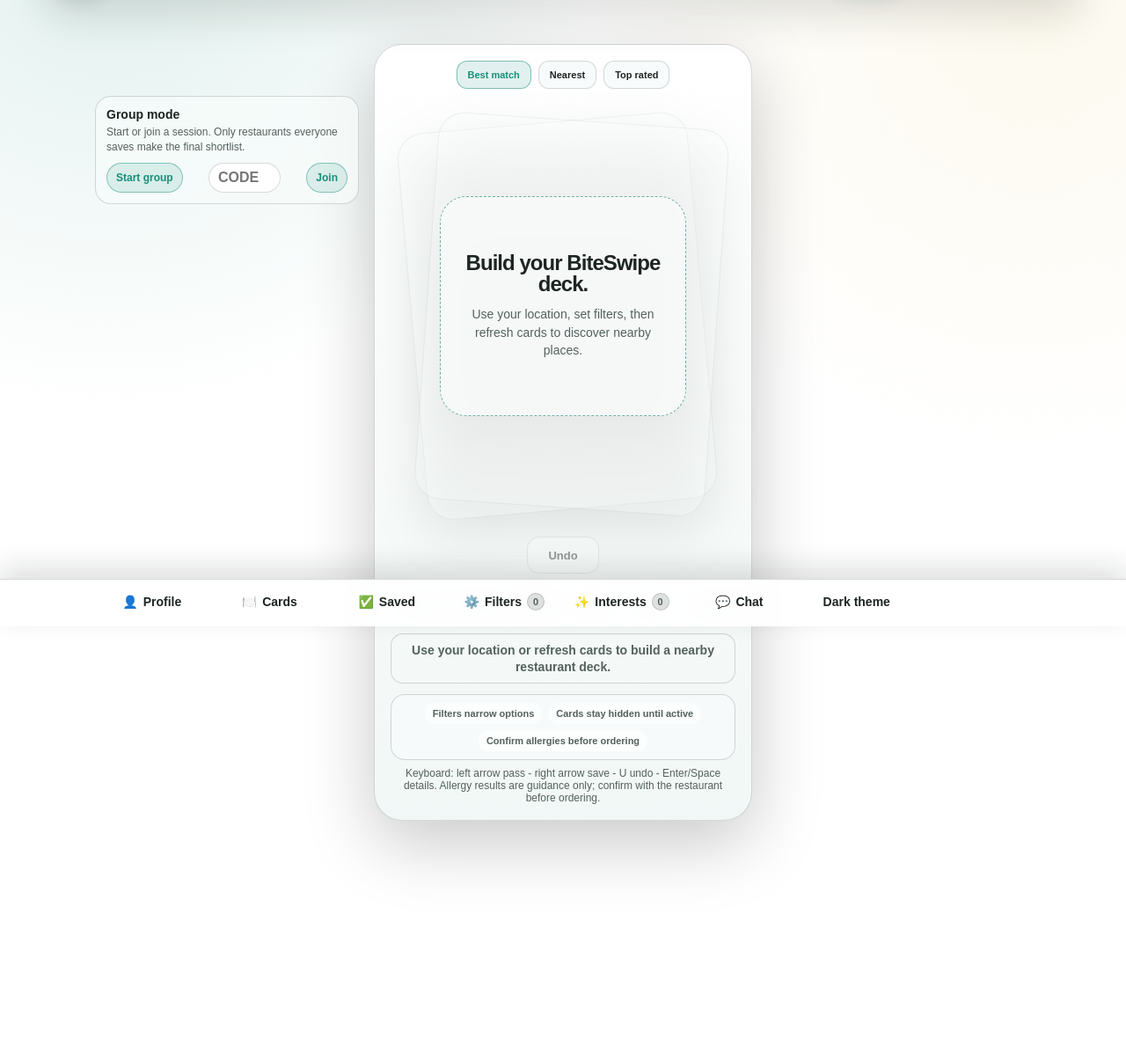
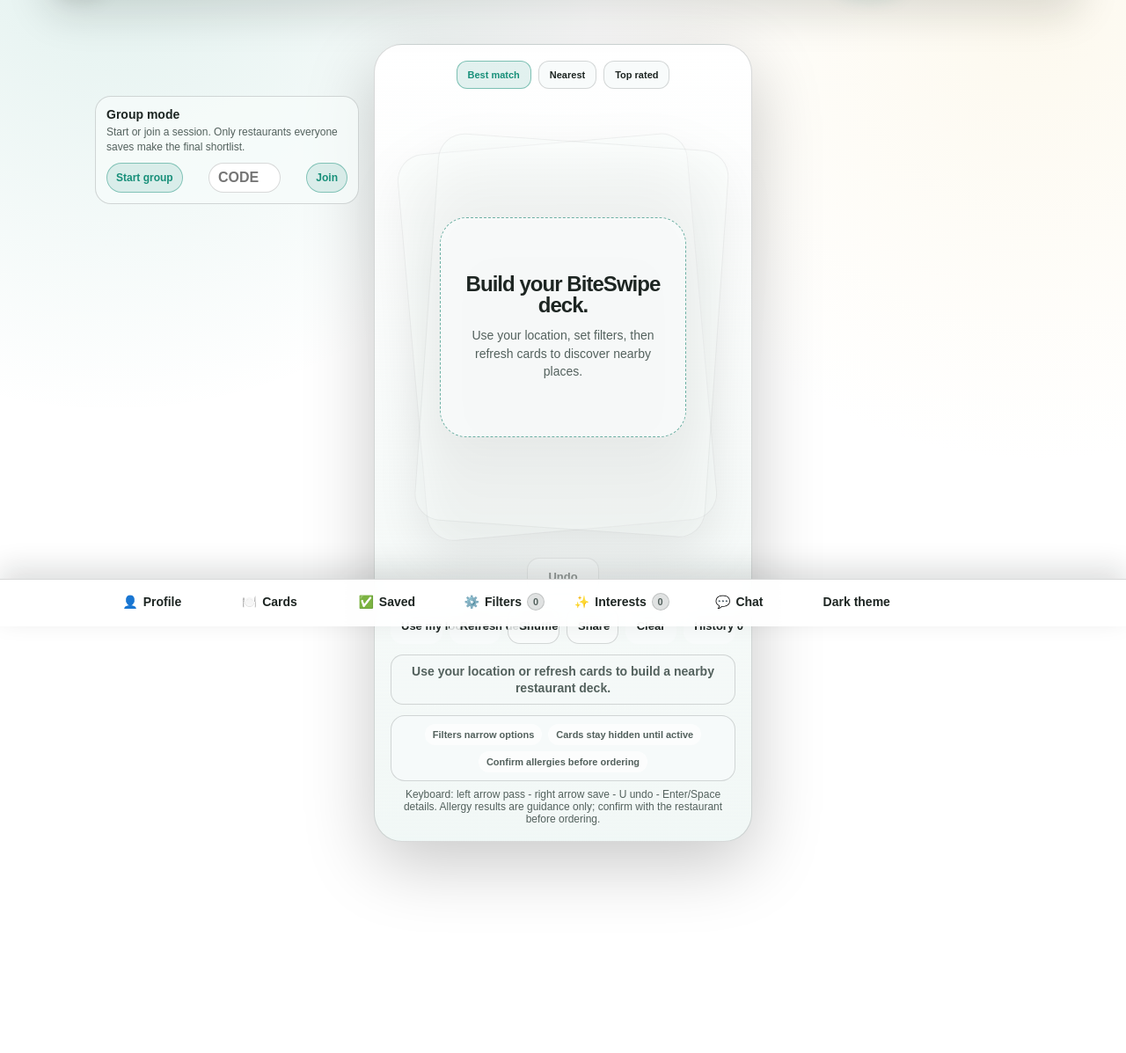
Before and after one commit to danefortun/biteswipe, a Flask app: template templates/cards.html in a window 1280 px wide. Shown: the part 88-1285 px from the top of the page at 88% size. Before the commit the page ends 1064 px from the top, so only its background shows below. Run offline with Flask 3, Linux system fonts and the light colour scheme; the template is opened without the code that fills it, so the values that code supplies are empty; some web fonts are replaced.

Commit message:
Tighten card stack spacing

```diff
--- a/static/style.css
+++ b/static/style.css
@@ -1759,7 +1759,7 @@ span.restaurant-website-link {
 
 .card-stage {
   width: min(96vw, 430px);
-  min-height: 600px;
+  min-height: 0;
   margin: 0 auto;
   padding: 18px;
   border: 1px solid var(--border-color);
@@ -1787,6 +1787,7 @@ span.restaurant-website-link {
 .card-container {
   width: min(355px, 100%);
   height: 465px;
+  margin-top: 24px;
   border-radius: 30px;
   overflow: visible;
   filter: drop-shadow(0 24px 28px rgba(0, 0, 0, 0.18));
@@ -4100,7 +4101,7 @@ body[data-route="home"][data-school-theme] .cards-page-shell .card-stage > * {
 
 .school-theme-chip {
   position: absolute;
-  top: -38px;
+  top: -24px;
   left: 50%;
   z-index: 3;
   width: max-content;
```
